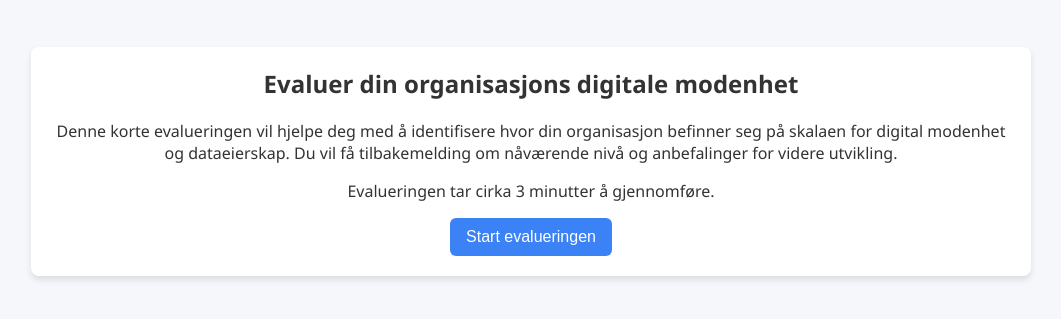
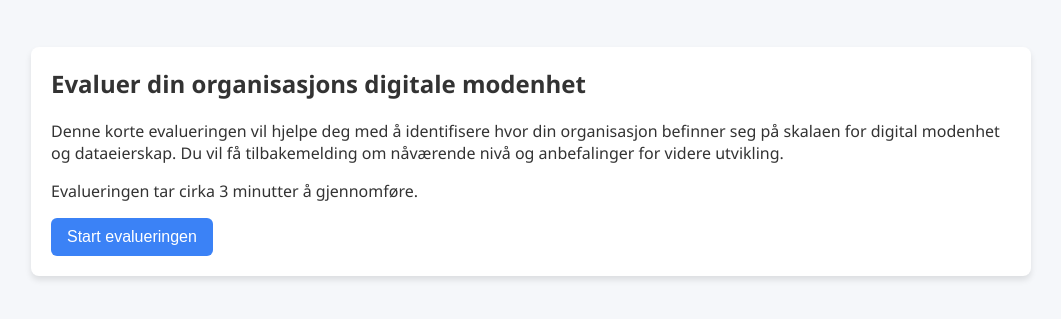
Before and after one commit to hassanzouhar/digital-modenhet, a plain HTML site: page index.html in a window 1280 px wide. Shown: the part 87-406 px from the top of the page, without its empty margins (109-1170 px from the left). Drawn offline with Linux system fonts and the light colour scheme.

Commit message:
Update website files and add .gitignore

```diff
--- a/index.html
+++ b/index.html
@@ -45,7 +45,7 @@
             transition: all 0.3s ease;
         }
         #intro-card {
-            text-align: center;
+            text-align: left;
         }
         #question-container,
         #result-container {
--- a/style.css
+++ b/style.css
@@ -38,7 +38,7 @@
             transition: all 0.3s ease;
         }
         #intro-card {
-            text-align: center;
+            text-align: left;
         }
         #question-container,
         #result-container {
```
Also changed, not shown: 1 other file.
